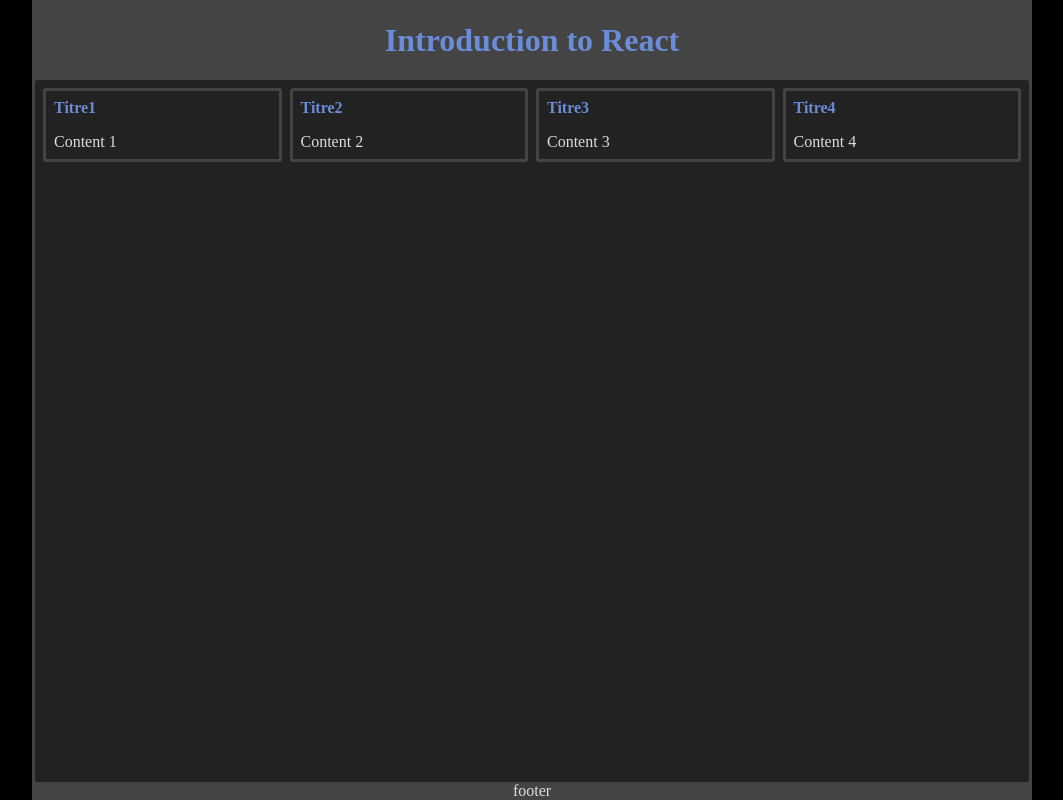
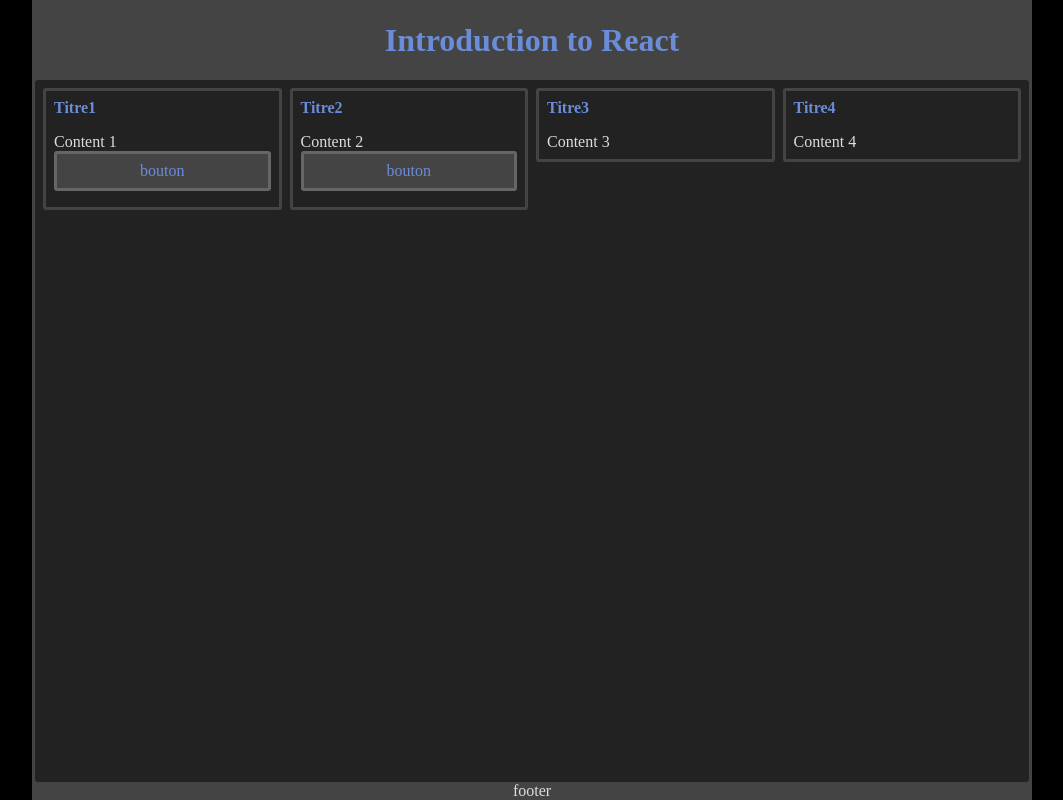
Before and after one commit to Artpare4/Introduction-React, a React (Vite) app: page / in a window 1280 px wide. Shown: the whole page, without its empty margins (108-1171 px from the left). Built offline with nearby package versions, Linux system fonts and the light colour scheme.

Commit message:
Création du composant bouton et utilisation de celui-ci dans les deux premières cartes de l'application

```diff
--- a/src/App.jsx
+++ b/src/App.jsx
@@ -1,5 +1,6 @@
 import React from "react";
 import Card from "./components/Card.jsx";
+import Button from "./components/Button.jsx";
 
 function App() {
   return (
@@ -9,18 +10,20 @@
       </header>
       <main className="app__main">
         <div className="cards">
-          <Card title="Titre1" >
-              Content 1
+          <Card title="Titre1">
+            <div>Content 1</div>
+            <Button className="btn">bouton</Button>
           </Card>
 
-          <Card title="Titre2" >
-              Content 2
+          <Card title="Titre2">
+            <div>Content 2</div>
+            <Button className="btn">bouton</Button>
           </Card>
-          <Card title="Titre3" >
-              Content 3
+          <Card title="Titre3">
+            <div>Content 3</div>
           </Card>
-          <Card title="Titre4" >
-              Content 4
+          <Card title="Titre4">
+            <div>Content 4</div>
           </Card>
         </div>
       </main>
--- /dev/null
+++ b/src/components/Button.jsx
@@ -0,0 +1,17 @@
+import React from "react";
+import PropTypes from "prop-types";
+
+function Button({ children = null, className = "", ...props }) {
+  return (
+    <button className={className} {...props}>
+      {children}
+    </button>
+  );
+}
+
+Button.propTypes = {
+  children: PropTypes.node,
+  className: PropTypes.node,
+};
+
+export default Button;
```
